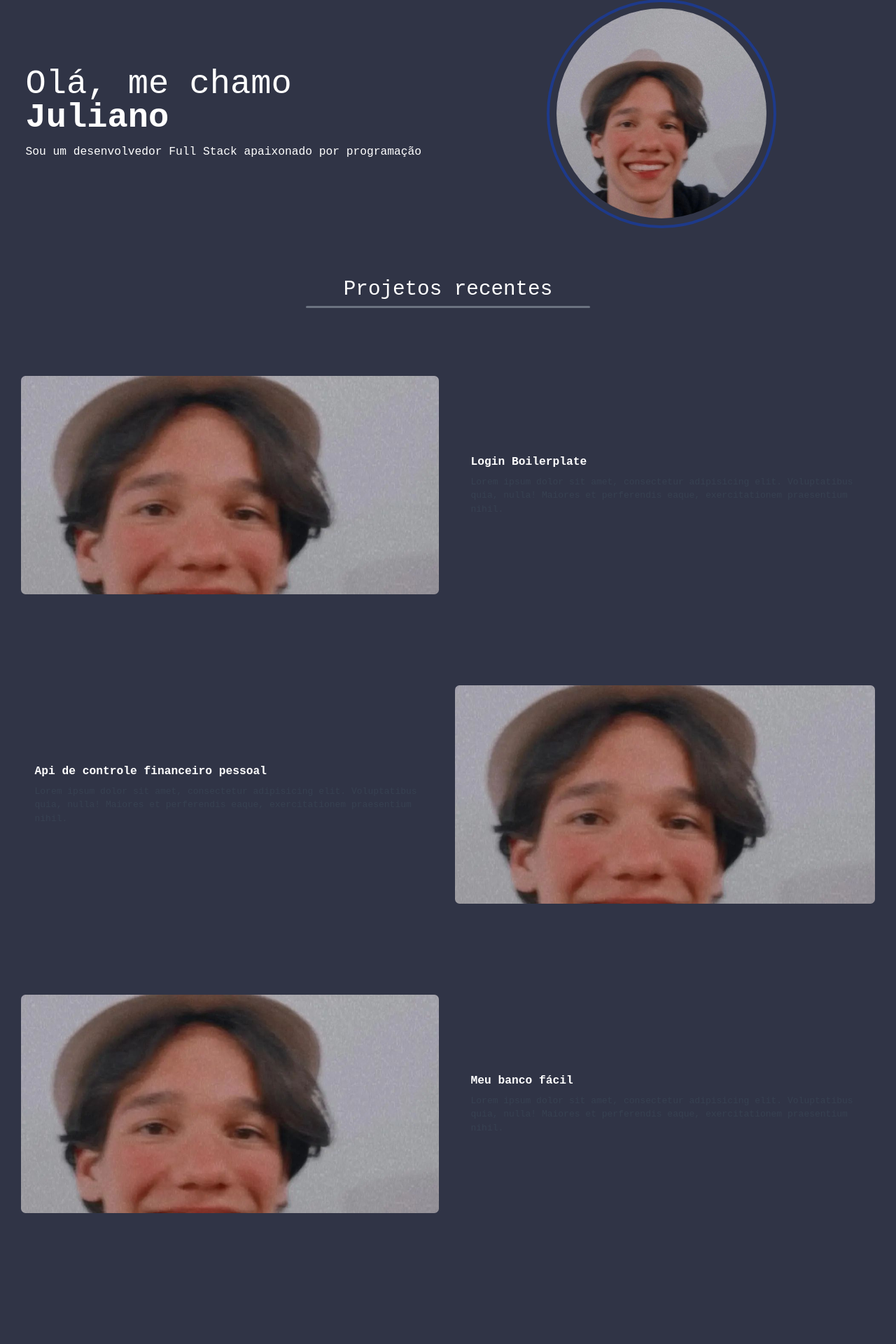
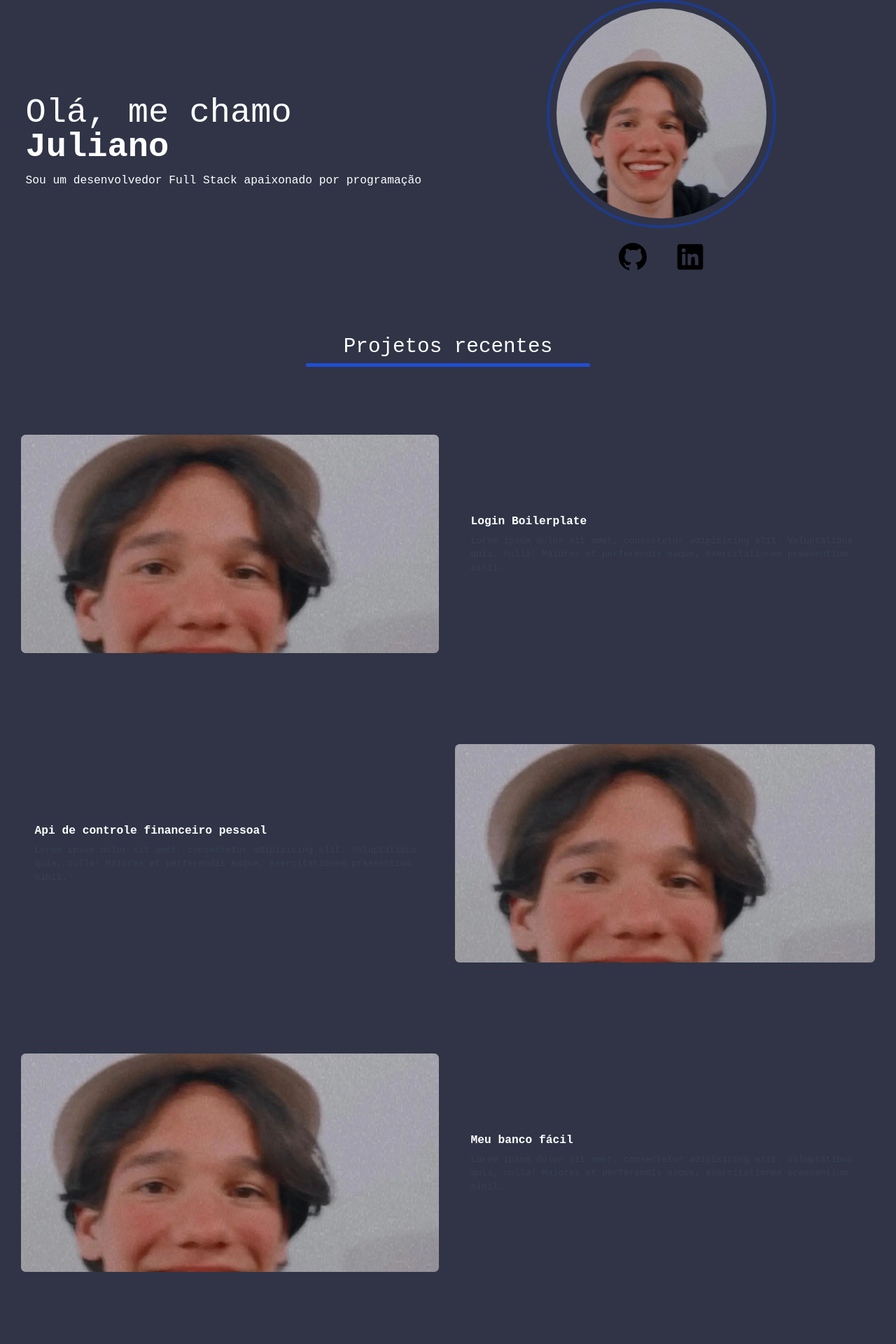
Before and after one commit to JulianoTimmHub/portfolio, a Next.js app: page / in a window 1280 px wide. Shown: the part 64-1984 px from the top of the page at 70% size. Before the commit the page ends 1925 px from the top, so only its background shows below. Built offline with nearby package versions, Linux system fonts and the light colour scheme.

Commit message:
adds contacts and aboutMe component

```diff
--- /dev/null
+++ b/src/components/aboutMe.tsx
@@ -0,0 +1,5 @@
+export const AboutMe = () => {
+    return (
+        <h1 className="text-4xl m-2 text-left">Sobre mim</h1>
+    )
+}
--- /dev/null
+++ b/src/components/contacts.tsx
@@ -0,0 +1,10 @@
+import Image from "next/image"
+
+export const Contacts = () => {
+    return (
+        <div className="w-full relative flex items-center justify-center flex-nowrap">
+            <Image className="rounded-full cursor-pointer m-5" alt="" width={50} height={100} src="/github.svg" />
+            <Image className="rounded-full cursor-pointer m-5" alt="" width={50} height={100} src="/linkedin.svg" />
+        </div>
+    )
+}
--- a/src/pages/index.tsx
+++ b/src/pages/index.tsx
@@ -1,3 +1,5 @@
+import { AboutMe } from "@/components/aboutMe";
+import { Contacts } from "@/components/contacts";
 import Image from "next/image";
 
 export default function Home() {
@@ -10,16 +12,17 @@ export default function Home() {
             <p className="text-xl m-2">Sou um desenvolvedor Full Stack apaixonado por programação</p>
           </div>
         </div>
-        <div className="w-6/12 flex items-center justify-center">
+        <div className="w-6/12 flex items-center justify-center flex-col">
           <div className="border-4 rounded-full p-3 border-blue-900">
             <Image className="rounded-full" alt="" width={300} height={200} src="/profile.png" />
           </div>
+          <Contacts />
         </div>
       </section>
       <section className="w-full flex items-center justify-evenly flex-col mt-10 mb-10">
         <div className="w-full flex items-center justify-center flex-col mt-10 mb-10">
           <h1 className="text-4xl m-2 text-left">Projetos recentes</h1>
-          <div className="w-4/12 h-1 bg-gray-500 rounded-full	" />
+          <div className="w-4/12 h-1.5 rounded-full bg-blue-700" />
         </div>
 
         <div className="w-full relative flex items-center justify-evenly flex-nowrap mt-20 mb-20">
@@ -65,6 +68,10 @@ export default function Home() {
         </div>
 
       </section>
+
+      <section className="w-full flex items-center justify-center flex-col mt-10 mb-10">
+        <AboutMe />
+      </section>
     </main>
   )
 }
```
Also changed, not shown: public/github.svg (added), public/linkedin.svg (added).
